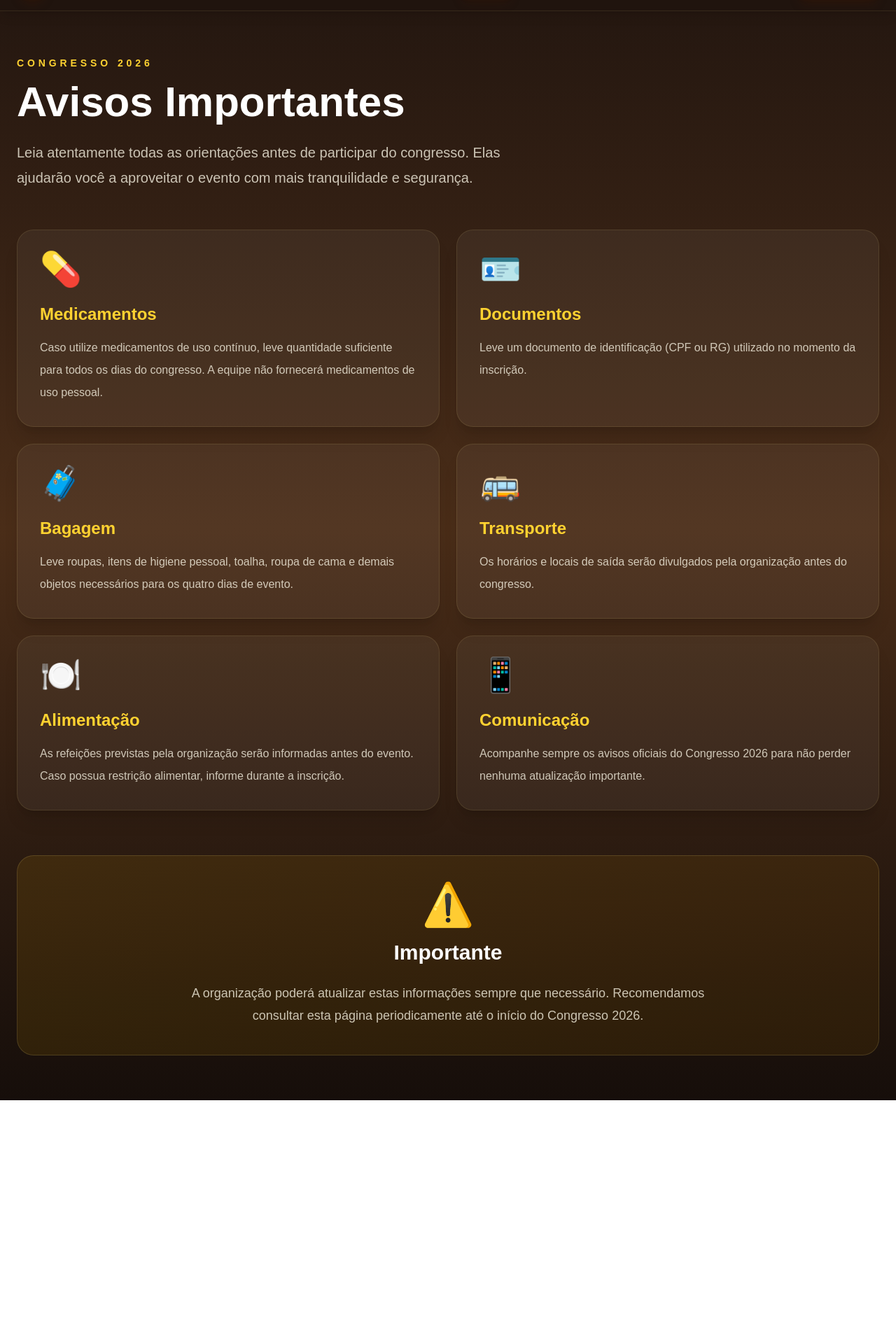
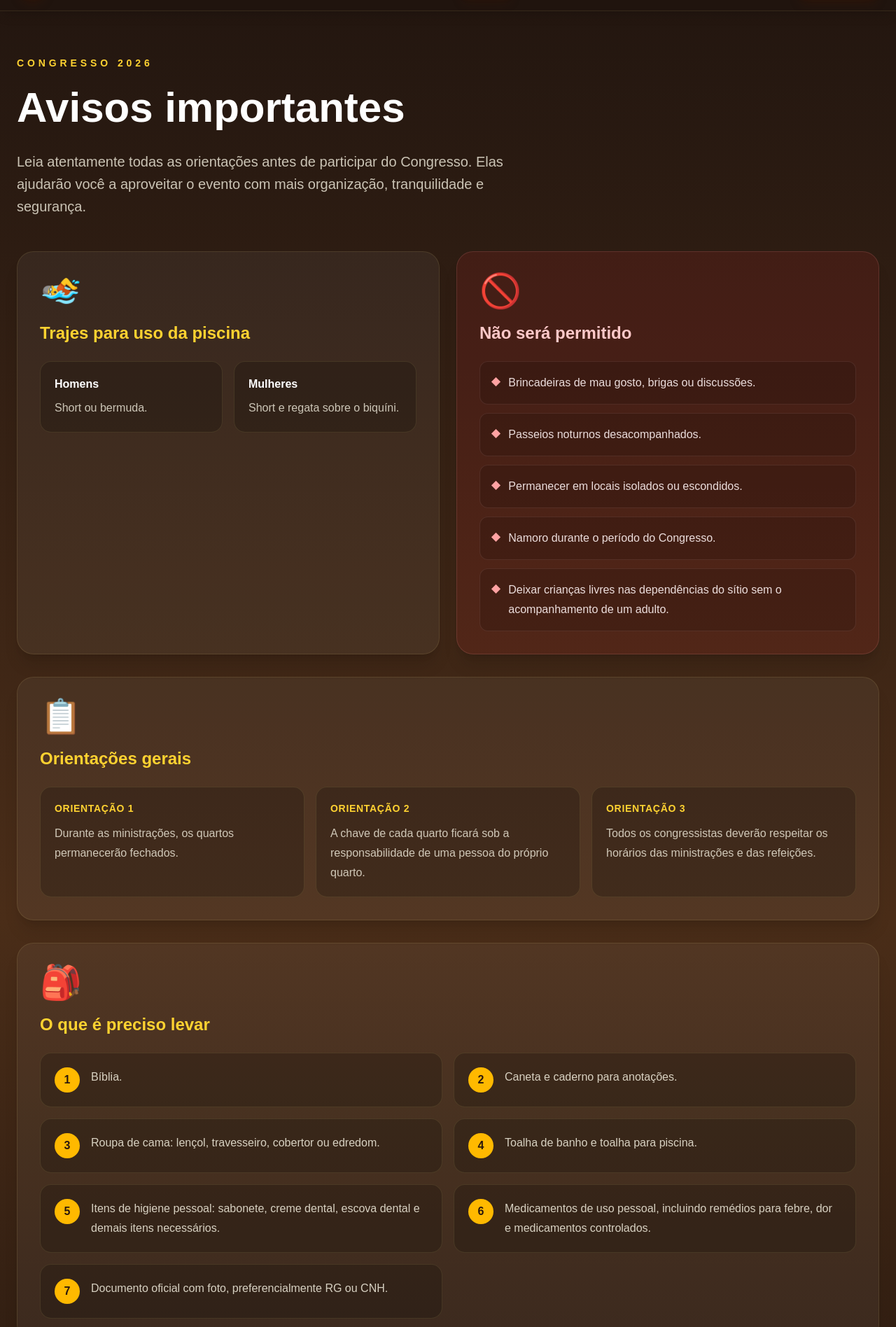
Before and after one commit to imissaoplenaemcristo-creator/CONGRESSO2026, a Next.js app: page /avisos in a window 1280 px wide. Shown: the part 63-1959 px from the top of the page at 70% size. Before the commit the page ends 1635 px from the top, so only its background shows below. Built offline with nearby package versions, Linux system fonts and the light colour scheme.

Commit message:
feat: atualiza avisos do congresso

```diff
--- a/app/avisos/page.tsx
+++ b/app/avisos/page.tsx
@@ -1,42 +1,27 @@
 import Header from "../components/Header";
 
-const avisos = [
-  {
-    icone: "💊",
-    titulo: "Medicamentos",
-    descricao:
-      "Caso utilize medicamentos de uso contínuo, leve quantidade suficiente para todos os dias do congresso. A equipe não fornecerá medicamentos de uso pessoal.",
-  },
-  {
-    icone: "🪪",
-    titulo: "Documentos",
-    descricao:
-      "Leve um documento de identificação (CPF ou RG) utilizado no momento da inscrição.",
-  },
-  {
-    icone: "🧳",
-    titulo: "Bagagem",
-    descricao:
-      "Leve roupas, itens de higiene pessoal, toalha, roupa de cama e demais objetos necessários para os quatro dias de evento.",
-  },
-  {
-    icone: "🚌",
-    titulo: "Transporte",
-    descricao:
-      "Os horários e locais de saída serão divulgados pela organização antes do congresso.",
-  },
-  {
-    icone: "🍽️",
-    titulo: "Alimentação",
-    descricao:
-      "As refeições previstas pela organização serão informadas antes do evento. Caso possua restrição alimentar, informe durante a inscrição.",
-  },
-  {
-    icone: "📱",
-    titulo: "Comunicação",
-    descricao:
-      "Acompanhe sempre os avisos oficiais do Congresso 2026 para não perder nenhuma atualização importante.",
-  },
+const regrasNaoPermitidas = [
+  "Brincadeiras de mau gosto, brigas ou discussões.",
+  "Passeios noturnos desacompanhados.",
+  "Permanecer em locais isolados ou escondidos.",
+  "Namoro durante o período do Congresso.",
+  "Deixar crianças livres nas dependências do sítio sem o acompanhamento de um adulto.",
+];
+
+const orientacoesGerais = [
+  "Durante as ministrações, os quartos permanecerão fechados.",
+  "A chave de cada quarto ficará sob a responsabilidade de uma pessoa do próprio quarto.",
+  "Todos os congressistas deverão respeitar os horários das ministrações e das refeições.",
+];
+
+const itensParaLevar = [
+  "Bíblia.",
+  "Caneta e caderno para anotações.",
+  "Roupa de cama: lençol, travesseiro, cobertor ou edredom.",
+  "Toalha de banho e toalha para piscina.",
+  "Itens de higiene pessoal: sabonete, creme dental, escova dental e demais itens necessários.",
+  "Medicamentos de uso pessoal, incluindo remédios para febre, dor e medicamentos controlados.",
+  "Documento oficial com foto, preferencialmente RG ou CNH.",
 ];
 
 export default function AvisosPage() {
@@ -44,65 +29,150 @@ export default function AvisosPage() {
     <main className="min-h-screen bg-gradient-to-b from-[#21150f] via-[#4a2d18] to-[#160e0a] text-white">
       <Header />
 
-      <section className="mx-auto max-w-7xl px-6 py-16">
-
+      <section className="mx-auto max-w-7xl px-4 py-12 sm:px-6 md:py-16">
         <div className="max-w-3xl">
           <p className="text-sm font-bold uppercase tracking-[0.35em] text-amber-300">
             Congresso 2026
           </p>
 
-          <h1 className="mt-4 text-5xl font-black md:text-6xl">
-            Avisos Importantes
+          <h1 className="mt-4 text-4xl font-black leading-tight md:text-6xl">
+            Avisos importantes
           </h1>
 
-          <p className="mt-6 text-xl leading-9 text-amber-50/75">
+          <p className="mt-6 text-lg leading-8 text-amber-50/75 md:text-xl">
             Leia atentamente todas as orientações antes de participar do
-            congresso. Elas ajudarão você a aproveitar o evento com mais
-            tranquilidade e segurança.
+            Congresso. Elas ajudarão você a aproveitar o evento com mais
+            organização, tranquilidade e segurança.
           </p>
         </div>
 
-        <div className="mt-14 grid gap-6 md:grid-cols-2">
+        <div className="mt-12 grid gap-6 lg:grid-cols-2">
+          <section className="rounded-3xl border border-amber-200/10 bg-white/5 p-6 shadow-xl md:p-8">
+            <div className="text-5xl">🏊</div>
 
-          {avisos.map((aviso) => (
-            <div
-              key={aviso.titulo}
-              className="rounded-3xl border border-amber-200/10 bg-white/5 p-8 shadow-xl transition hover:-translate-y-1 hover:border-amber-400"
-            >
-              <div className="text-5xl">
-                {aviso.icone}
+            <h2 className="mt-5 text-2xl font-black text-amber-300">
+              Trajes para uso da piscina
+            </h2>
+
+            <div className="mt-6 grid gap-4 sm:grid-cols-2">
+              <div className="rounded-2xl border border-amber-200/10 bg-black/20 p-5">
+                <p className="font-black text-white">Homens</p>
+                <p className="mt-2 leading-7 text-amber-50/75">
+                  Short ou bermuda.
+                </p>
               </div>
 
-              <h2 className="mt-6 text-2xl font-bold text-amber-300">
-                {aviso.titulo}
-              </h2>
+              <div className="rounded-2xl border border-amber-200/10 bg-black/20 p-5">
+                <p className="font-black text-white">Mulheres</p>
+                <p className="mt-2 leading-7 text-amber-50/75">
+                  Short e regata sobre o biquíni.
+                </p>
+              </div>
+            </div>
+          </section>
 
-              <p className="mt-4 leading-8 text-amber-50/75">
-                {aviso.descricao}
-              </p>
-            </div>
-          ))}
+          <section className="rounded-3xl border border-red-300/15 bg-red-500/10 p-6 shadow-xl md:p-8">
+            <div className="text-5xl">🚫</div>
 
+            <h2 className="mt-5 text-2xl font-black text-red-200">
+              Não será permitido
+            </h2>
+
+            <ul className="mt-6 space-y-3">
+              {regrasNaoPermitidas.map((item) => (
+                <li
+                  key={item}
+                  className="flex gap-3 rounded-xl border border-red-200/10 bg-black/15 p-4 text-red-50/90"
+                >
+                  <span className="font-black text-red-300">◆</span>
+                  <span className="leading-7">{item}</span>
+                </li>
+              ))}
+            </ul>
+          </section>
         </div>
 
-        <div className="mt-16 rounded-3xl border border-amber-200/15 bg-gradient-to-r from-amber-400/10 to-yellow-600/10 p-10 text-center">
+        <section className="mt-8 rounded-3xl border border-amber-200/10 bg-white/5 p-6 shadow-xl md:p-8">
+          <div className="text-5xl">📋</div>
 
-          <div className="text-6xl">
-            ⚠️
+          <h2 className="mt-5 text-2xl font-black text-amber-300">
+            Orientações gerais
+          </h2>
+
+          <ul className="mt-6 grid gap-4 md:grid-cols-3">
+            {orientacoesGerais.map((item, index) => (
+              <li
+                key={item}
+                className="rounded-2xl border border-amber-200/10 bg-black/20 p-5"
+              >
+                <p className="text-sm font-black uppercase tracking-wider text-amber-300">
+                  Orientação {index + 1}
+                </p>
+
+                <p className="mt-3 leading-7 text-amber-50/75">
+                  {item}
+                </p>
+              </li>
+            ))}
+          </ul>
+        </section>
+
+        <section className="mt-8 rounded-3xl border border-amber-200/10 bg-white/5 p-6 shadow-xl md:p-8">
+          <div className="text-5xl">🎒</div>
+
+          <h2 className="mt-5 text-2xl font-black text-amber-300">
+            O que é preciso levar
+          </h2>
+
+          <div className="mt-6 grid gap-4 md:grid-cols-2">
+            {itensParaLevar.map((item, index) => (
+              <div
+                key={item}
+                className="flex gap-4 rounded-2xl border border-amber-200/10 bg-black/20 p-5"
+              >
+                <div className="flex h-9 w-9 shrink-0 items-center justify-center rounded-full bg-amber-400 font-black text-[#2b180d]">
+                  {index + 1}
+                </div>
+
+                <p className="leading-7 text-amber-50/80">{item}</p>
+              </div>
+            ))}
           </div>
+        </section>
+
+        <section className="mt-8 rounded-3xl border border-blue-300/15 bg-blue-500/10 p-6 shadow-xl md:p-8">
+          <div className="text-5xl">🎟️</div>
+
+          <h2 className="mt-5 text-2xl font-black text-blue-200">
+            Check-in
+          </h2>
+
+          <div className="mt-6 space-y-3 text-blue-50/90">
+            <p>• Apresente o QR Code da sua inscrição na entrada.</p>
+            <p>• Tenha um documento oficial com foto em mãos.</p>
+            <p>• O QR Code é individual e intransferível.</p>
+          </div>
+        </section>
+
+        <section className="mt-8 rounded-3xl border border-amber-200/15 bg-gradient-to-r from-amber-400/10 to-yellow-600/10 p-6 text-center md:p-10">
+          <div className="text-6xl">⚠️</div>
 
           <h2 className="mt-5 text-3xl font-black">
             Importante
           </h2>
 
-          <p className="mx-auto mt-6 max-w-3xl text-lg leading-8 text-amber-50/75">
+          <p className="mx-auto mt-5 max-w-3xl text-lg leading-8 text-amber-50/75">
+            Cuide dos espaços e equipamentos do local, mantenha um ambiente
+            de respeito, comunhão e organização e, em caso de dúvidas,
+            procure um membro da equipe do Congresso.
+          </p>
+
+          <p className="mx-auto mt-4 max-w-3xl leading-7 text-amber-200/80">
             A organização poderá atualizar estas informações sempre que
             necessário. Recomendamos consultar esta página periodicamente
             até o início do Congresso 2026.
           </p>
-
-        </div>
-
+        </section>
       </section>
     </main>
   );
```
